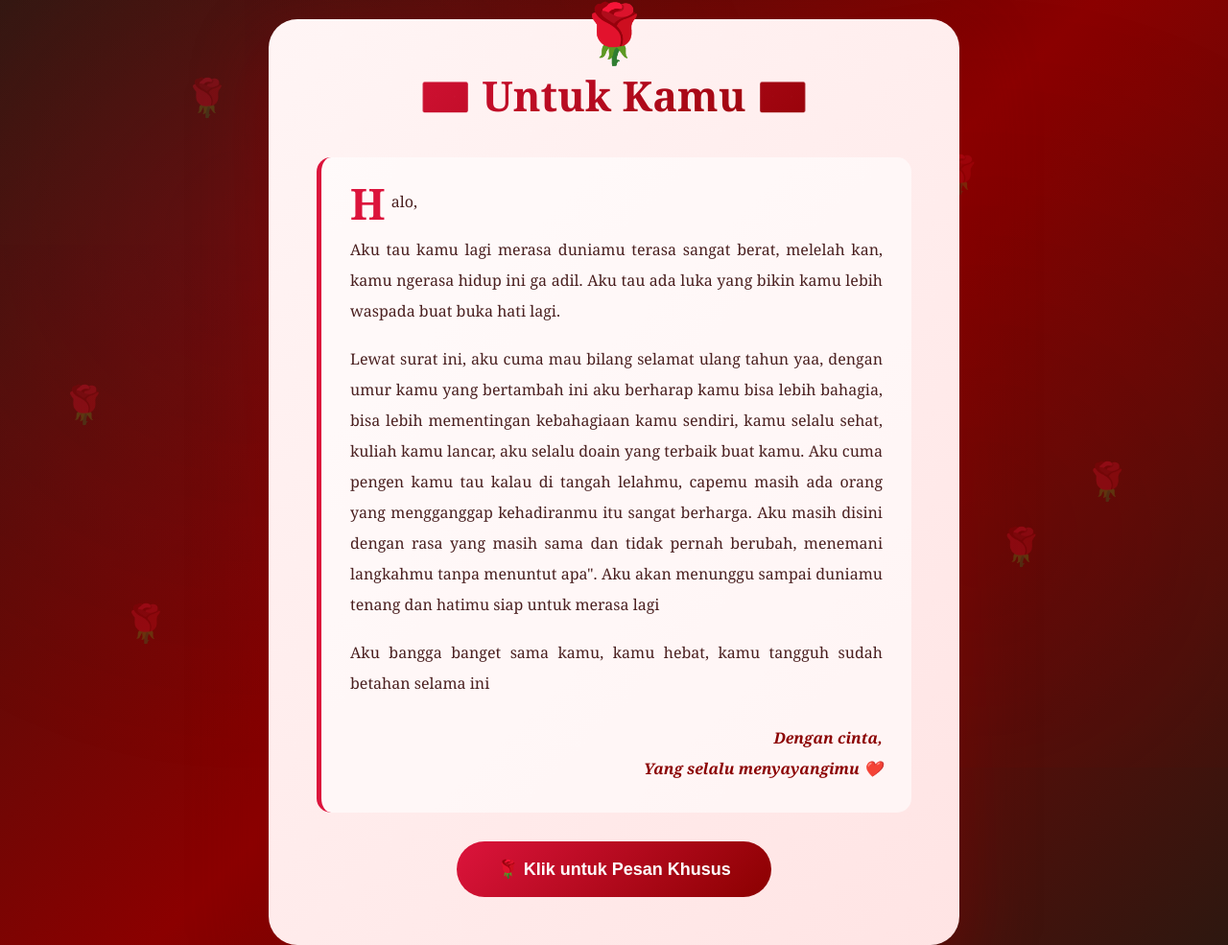
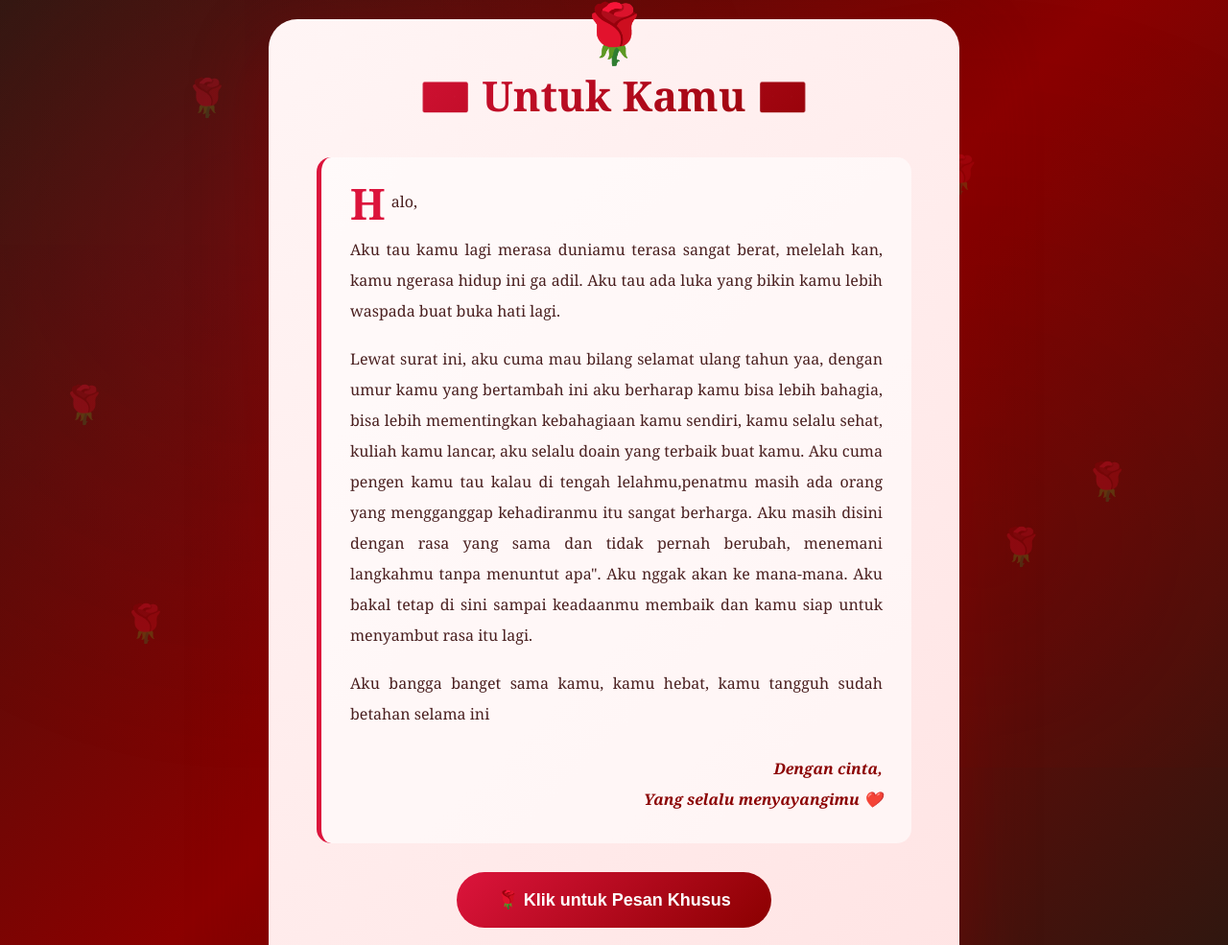
Before and after one commit to JoshMIkhaell/pelabuhanterakhir1, a plain HTML site: page index.html in a window 1280 px wide. Shown: the top 985 px of the page at 96% size. Drawn offline with Linux system fonts and the light colour scheme.

Commit message:
tambahan

```diff
--- a/index.html
+++ b/index.html
@@ -221,10 +221,10 @@
 
             <p>
                Lewat surat ini, aku cuma mau bilang selamat ulang tahun yaa, dengan umur kamu yang bertambah ini
-               aku berharap kamu bisa lebih bahagia, bisa lebih mementingan kebahagiaan kamu sendiri, kamu selalu sehat,
-               kuliah kamu lancar, aku selalu doain yang terbaik buat kamu. Aku cuma pengen kamu tau kalau di tangah lelahmu, capemu
-               masih ada orang yang mengganggap kehadiranmu itu sangat berharga. Aku masih disini dengan rasa yang masih sama dan tidak pernah berubah,
-               menemani langkahmu tanpa menuntut apa". Aku akan menunggu sampai duniamu tenang dan hatimu siap untuk merasa lagi
+               aku berharap kamu bisa lebih bahagia, bisa lebih mementingkan kebahagiaan kamu sendiri, kamu selalu sehat,
+               kuliah kamu lancar, aku selalu doain yang terbaik buat kamu. Aku cuma pengen kamu tau kalau di tengah lelahmu,penatmu
+               masih ada orang yang mengganggap kehadiranmu itu sangat berharga. Aku masih disini dengan rasa yang sama dan tidak pernah berubah,
+               menemani langkahmu tanpa menuntut apa". Aku nggak akan ke mana-mana. Aku bakal tetap di sini sampai keadaanmu membaik dan kamu siap untuk menyambut rasa itu lagi.
             </p>
 
             <p>
```
